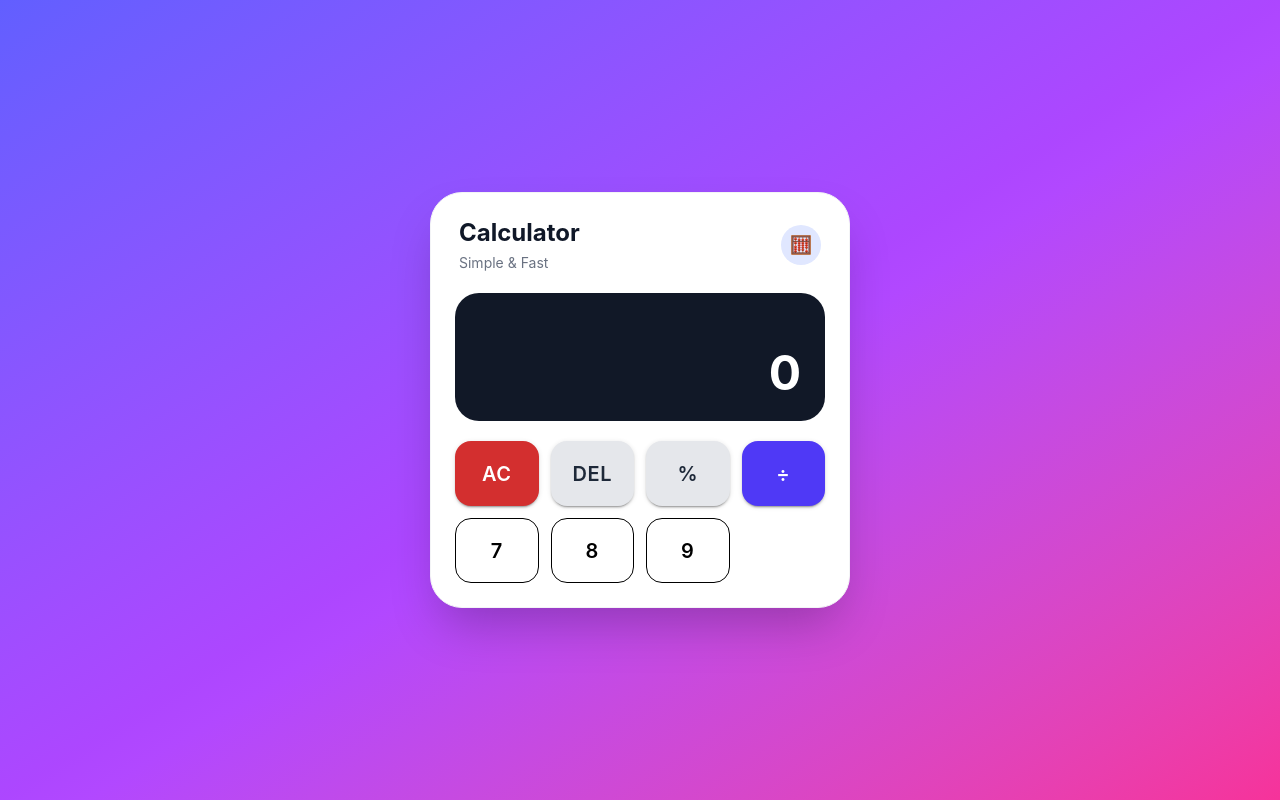
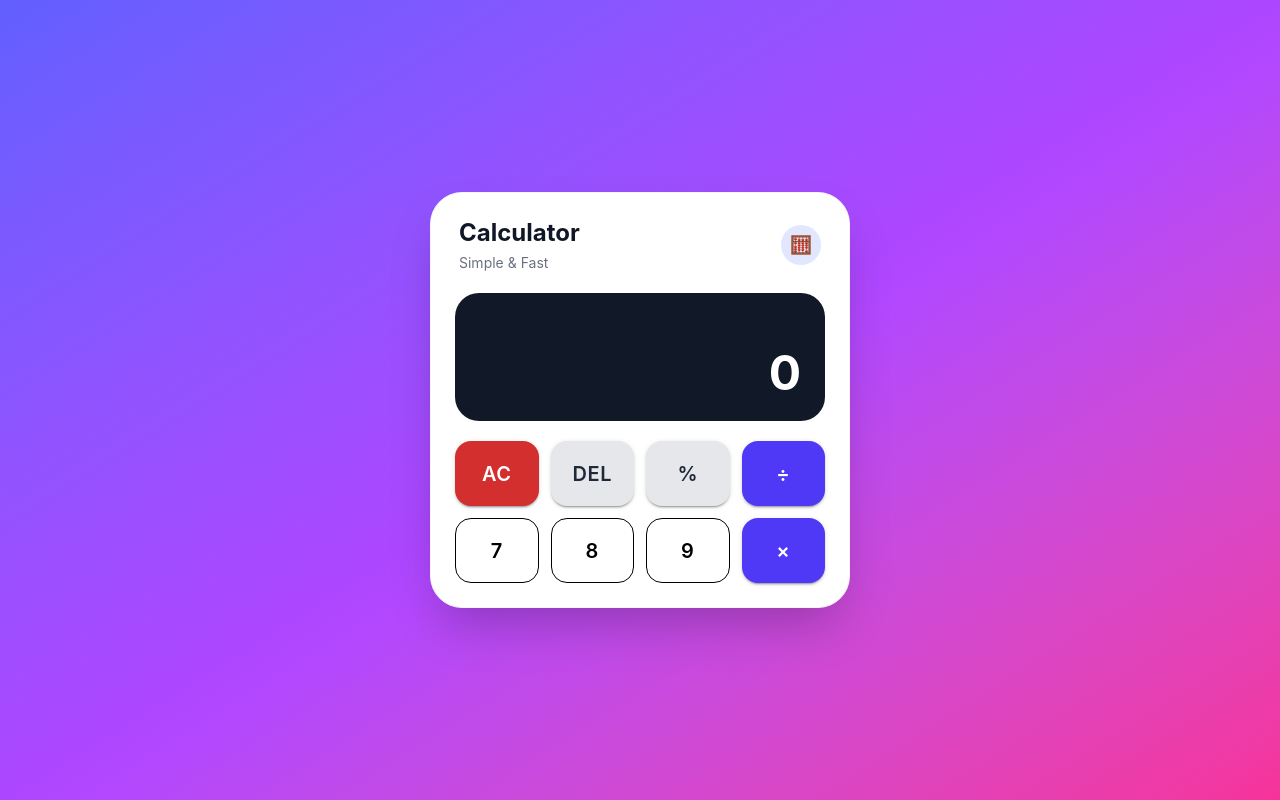
Before and after one commit to deep-coder1/Calculator-App, a React (Vite) app: page / in a window 1280 px wide. Built offline with nearby package versions, Linux system fonts and the light colour scheme.

Commit message:
In row 2 add x button comp

```diff
--- a/src/components/Calculator.jsx
+++ b/src/components/Calculator.jsx
@@ -234,6 +234,14 @@ const Calculator = () => {
             9
           </CalculatorButton>
 
+          <CalculatorButton
+            onClick={() => handleOperator("×")}
+            variant="contained"
+            className="!bg-indigo-600 !text-white hover:!bg-indigo-700"
+          >
+            ×
+          </CalculatorButton>
+
 
         </div>
 
```
